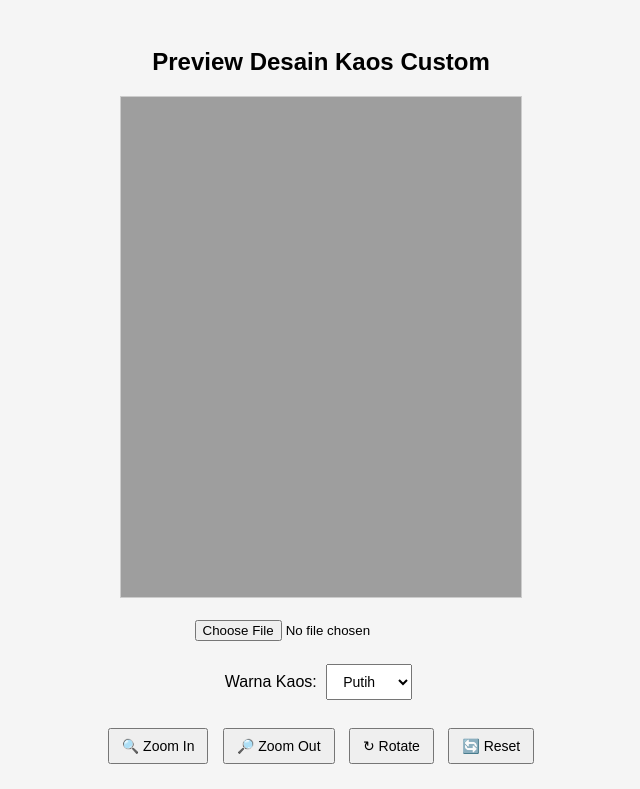
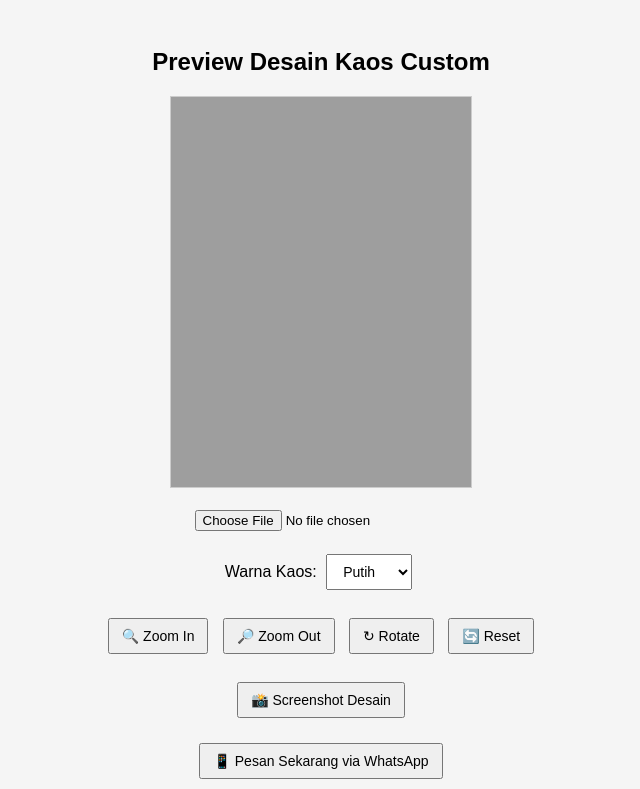
Before and after one commit to ryanfendi/kaoskustom, a plain HTML site: page index.html in a window 1280 px wide. Shown: the top 789 px of the page, without its empty margins (319-959 px from the left). Drawn offline with Linux system fonts and the light colour scheme.

Commit message:
index.html

```diff
--- a/index.html
+++ b/index.html
@@ -10,7 +10,7 @@
 <!-- partial:index.partial.html -->
 <h2>Preview Desain Kaos Custom</h2>
 
-<canvas id="canvas" width="400" height="500"></canvas><br><br>
+<canvas id="canvas" width="300" height="390"></canvas><br><br>
 
 <input type="file" id="upload" accept="image/*"><br><br>
 
```
